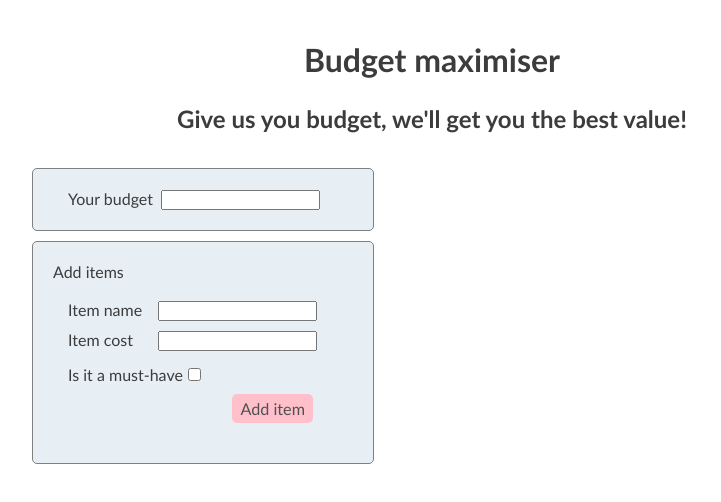
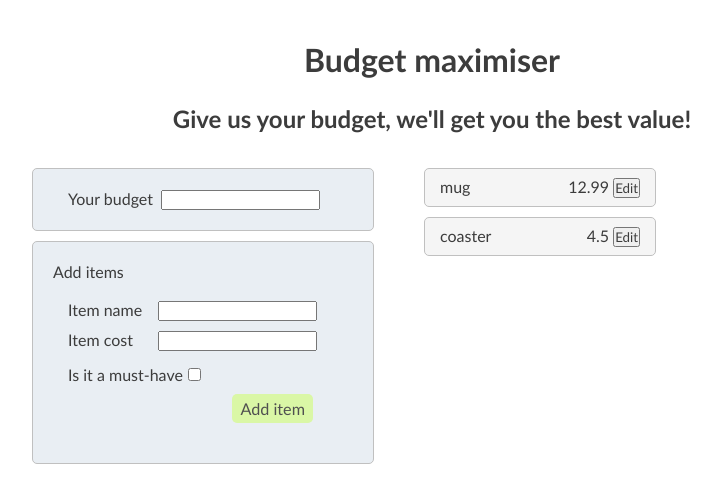
Before and after one commit to yuning-dev/19-budget-maximiser-vue, a Vue app in the folder budget-maximiser/: page / in a window 1280 px wide. Shown: the top 502 px of the page, without its empty margins (208-929 px from the left). Built offline with nearby package versions, Linux system fonts and the light colour scheme.

Commit message:
add item component

```diff
--- a/budget-maximiser/src/App.css
+++ b/budget-maximiser/src/App.css
@@ -42,9 +42,9 @@ input[id="itemName"], input[id="itemCost"] {
 }
 
 .box {
-    border: 1px solid grey;
+    border: 1px solid silver;
     border-radius: 5px;
-    background: rgb(231, 239, 245);
+    background: rgb(233, 238, 243);
     padding: 20px;
     width: 300px;
     margin-top: 10px;
@@ -81,7 +81,7 @@ input[id="itemName"], input[id="itemCost"] {
     padding: 5px 8px;
     font-size: 1.0125em;
     color: rgb(80, 80, 80);
-    background: pink;
+    background: #DAF7A6;
     border: none;
     border-radius: 5px;;
 }
@@ -90,3 +90,11 @@ input[id="itemName"], input[id="itemCost"] {
     cursor: pointer;
     filter: brightness(90%)
 }
+
+.itemsList {
+    margin-left: 50px;
+    margin-top: 10px;
+    display: flex;
+    flex-direction: column;
+    gap: 10px;
+}
--- a/budget-maximiser/src/App.vue
+++ b/budget-maximiser/src/App.vue
@@ -1,7 +1,7 @@
 <template>
     <div class="wrapper">
         <h1>Budget maximiser</h1>
-        <h2>Give us you budget, we'll get you the best value!</h2>
+        <h2>Give us your budget, we'll get you the best value!</h2>
         <div :class="$style.mainWrapper">
             <div>
                 <form :class="[$style.budget, $style.box]" action="javascript:void(0);">
@@ -41,6 +41,7 @@
             </div>
             <div :class="$style.itemsList">
                 <template v-for="item in items">
+                    <Item :item="item" />
                 </template>
             </div>
             <!-- <button :class="$style.generateValueBtn">Generate Max Value!</button> -->
@@ -49,14 +50,19 @@
 </template>
 
 <script>
+import Item from '@/components/Item/Item.vue'
+
 export default {
     name: 'App',
+    components: {
+        Item
+    },
     data() {
         return {
             name: '',
             cost: '',
             isMustHave: false,
-            items: [],
+            items: [{ name: 'mug', cost: 12.99, mustHave: true }, { name: 'coaster', cost: 4.50, mustHave: false }],
             addBtnClicked: false
         }
     },
@@ -96,7 +102,6 @@ export default {
                 console.log(item)
                 console.log(this.items)
             }
-
         }
     }
 }
--- /dev/null
+++ b/budget-maximiser/src/components/Item/Item.css
@@ -0,0 +1,9 @@
+.wrapper {
+    width: 200px;
+    background: whitesmoke;
+    border: 1px solid silver;
+    border-radius: 5px;
+    padding: 8px 15px;
+    display: flex;
+    justify-content: space-between;
+}
--- /dev/null
+++ b/budget-maximiser/src/components/Item/Item.vue
@@ -0,0 +1,22 @@
+<template>
+    <div :class="$style.wrapper">
+        <div :class="$style.name">
+            {{ item.name }}
+        </div>
+        <div :class="$style.cost">
+            {{ item.cost }}
+            <button>Edit</button>
+        </div>
+    </div>
+</template>
+
+<script>
+export default {
+    name: 'Item',
+    props: {
+        item: Object
+    }
+}
+</script>
+
+<style module src="./Item.css"></style>
```
